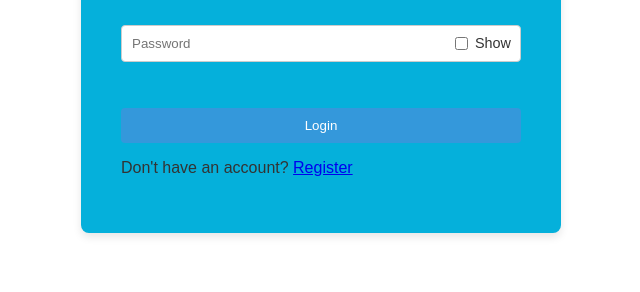
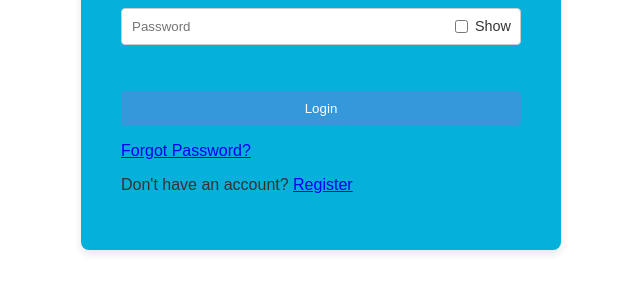
Before and after one commit to Rand1008/habit, a plain HTML site: page login.html in a window 1280 px wide. Shown: the part 364-656 px from the top of the page, without its empty margins (319-959 px from the left). Drawn offline with Linux system fonts and the light colour scheme.

Commit message:
login.html

```diff
--- a/login.html
+++ b/login.html
@@ -59,6 +59,7 @@
       <br /><br />
       <button type="submit" class="auth-button">Login</button>
     </form>
+    <p><a href="forgot-password.html">Forgot Password?</a></p>
     <p>Don't have an account? <a href="register.html">Register</a></p>
   </div>
   <script>
```
